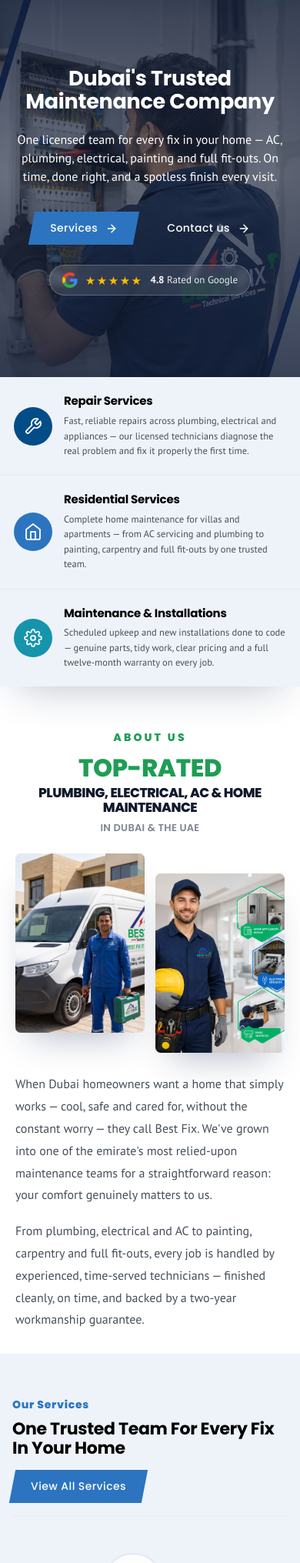
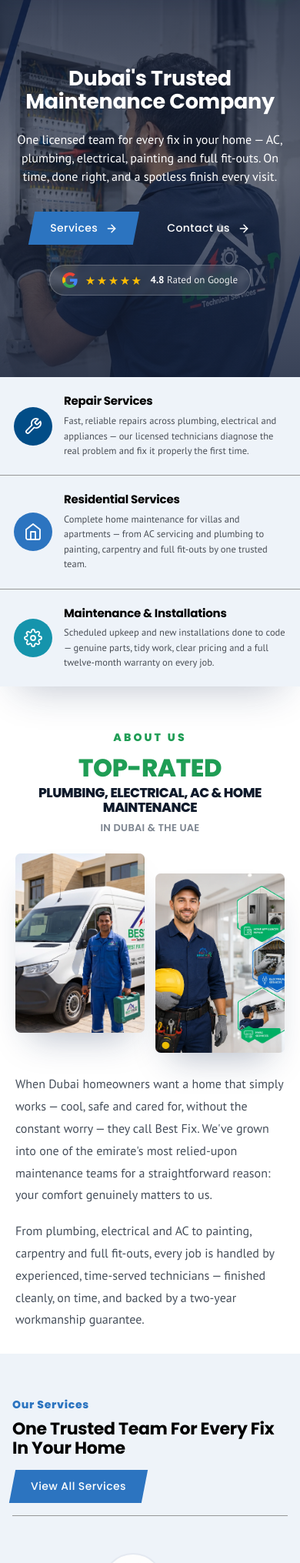
Before and after one commit to Shakeeb871/bestfixit-ae, a Flask app: page / in a window 390 px wide. Shown: the part 67-2098 px from the top of the page at 77% size. Run offline with Flask 3, Linux system fonts and the light colour scheme.

Commit message:
Set all section dividers to #979898
Change the content-section divider colour from the light #e6ebf3/#dbe2ec to
#979898 everywhere: the section-heading rule (sec-head__row), the Here For
You divider, the feature-strip separators (desktop + mobile) and the blog
dividers. Card borders that happened to share #e6ebf3 are left untouched.

Verified: sec-head and hfy dividers compute to rgb(151,152,152).

Co-Authored-By: Claude Opus 4.8 <noreply@anthropic.com>
Claude-Session: https://claude.ai/code/session_016tDyNJwNLGHkf9e7t3iXBH

```diff
--- a/static/css/site.css
+++ b/static/css/site.css
@@ -595,7 +595,7 @@ details[open] .bf-faq-chev{ transform:rotate(180deg); }
     box-shadow:0 24px 50px -24px rgba(20,40,80,.30); }
 .hfeat-card{ box-sizing:border-box; display:flex; flex-direction:row; align-items:center;
     text-align:left; gap:15px; padding:clamp(22px,2.4vw,30px) clamp(18px,2.2vw,28px); }
-.hfeat-card + .hfeat-card{ border-left:1px solid #dbe2ec; }
+.hfeat-card + .hfeat-card{ border-left:1px solid #979898; }
 .hfeat-card__icon{ width:50px; height:50px; border-radius:50%; display:grid; place-items:center;
     background:var(--pal-1); color:#fff; flex:none; }
 .hfeat-card:nth-child(2) .hfeat-card__icon{ background:var(--pal-2); }
@@ -608,13 +608,13 @@ details[open] .bf-faq-chev{ transform:rotate(180deg); }
 @media (max-width:760px){
   .hfeat{ margin-top:-44px; }
   .hfeat-row{ grid-template-columns:1fr; }
-  .hfeat-card + .hfeat-card{ border-left:0; border-top:1px solid #e6ebf3; }
+  .hfeat-card + .hfeat-card{ border-left:0; border-top:1px solid #979898; }
 }
 
 /* ── shared section header: eyebrow + title (left), button (right), rule ── */
 .sec-head{ margin:0 auto clamp(32px,4vw,48px); }
 .sec-head__row{ display:flex; align-items:flex-end; justify-content:space-between; gap:22px;
-    padding-bottom:16px; border-bottom:1px solid #e6ebf3; }
+    padding-bottom:16px; border-bottom:1px solid #979898; }
 .sec-head__text{ min-width:0; }
 .sec-head__eyebrow{ display:block; margin:0 0 7px; color:#2c74c0;
     font-family:var(--font-heading); font-weight:800; font-size:14px; letter-spacing:.05em; }
--- a/templates/components/blog_section.html
+++ b/templates/components/blog_section.html
@@ -10,7 +10,7 @@
 .blog-section{
   --blog-text:#303236;
   --blog-muted:#292a2b;
-  --blog-border:#e6ebf3;
+  --blog-border:#979898;
   --blog-accent:var(--color-accent,#024d87);
   --blog-banner-bg:#1c2836;
   --blog-banner-text:#ffffff;
--- a/templates/components/why_choose.html
+++ b/templates/components/why_choose.html
@@ -23,7 +23,7 @@
   align-items:flex-end; overflow:visible; }
 .hfy__van img{ width:clamp(230px,42%,330px); height:auto; display:block; will-change:transform;
   transform:translateX(var(--van-x,0px)); }
-.hfy__divider{ height:1px; background:#e6ebf3; margin-top:8px; }
+.hfy__divider{ height:1px; background:#979898; margin-top:8px; }
 
 /* ── cards grid ── */
 .hfy__grid{ display:grid; grid-template-columns:repeat(4,1fr); gap:22px 16px; padding-top:70px; }
```
